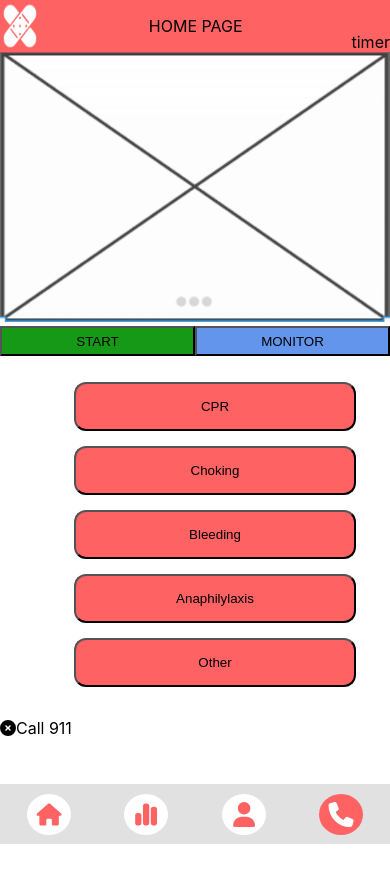
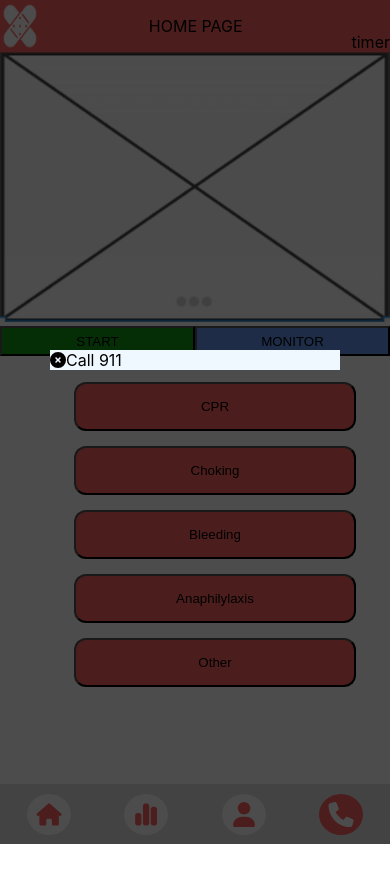
Before and after one commit to WesleyMatthee/kiss-react, a React (Create React App) app: page / in a window 390 px wide. Both pictures are taken after a click on the icon 341 px from the left and 814 px from the top of the page. Shown: the top 882 px of the page. Before the commit the page ends 844 px from the top, so only its background shows below. Built offline with nearby package versions, Linux system fonts and the light colour scheme.

Commit message:
Add portal div to index.html to render PhoneModal over the root.

```diff
--- a/public/index.html
+++ b/public/index.html
@@ -21,6 +21,7 @@
   <body>
 
     <div id="root"></div>
+    <div id="portal"></div>
 
   </body>
 </html>
--- /dev/null
+++ b/src/components/PhoneModal.css
@@ -0,0 +1,18 @@
+.phone-modal{
+  margin-top: 350px;
+  margin-left: 50px;
+  margin-right: 50px;
+  background-color: aliceblue;
+  padding: '50px';
+  z-index: 1000;
+}
+
+.dark-overlay{
+  position: fixed;
+  top: 0;
+  left: 0;
+  right: 0;
+  bottom: 0;
+  background-color: rgba(0, 0, 0, .7);
+  z-index: 1000;
+}
--- a/src/components/PhoneModal.jsx
+++ b/src/components/PhoneModal.jsx
@@ -1,16 +1,22 @@
 
 import { FontAwesomeIcon } from '@fortawesome/react-fontawesome'
 import { faCircleXmark } from '@fortawesome/free-solid-svg-icons'
-
+import  ReactDom  from 'react-dom';
+import './PhoneModal.css'
 
 export default function PhoneModal({ open, children, onClose }){
   if(!open) return null;
 
-  return(
-  <div>
-    <FontAwesomeIcon icon={faCircleXmark} onClick={onClose} className="close-modal"/>
-    {children}
-  </div>
+  return ReactDom.createPortal(
+    <>
+     <div className='dark-overlay'>
+      <div className='phone-modal' >
+        <FontAwesomeIcon icon={faCircleXmark} onClick={onClose} className="close-modal"/>
+        {children}
+      </div>
+     </div>
+    </>,
+    document.getElementById('portal')
   )
 
 }
--- a/src/components/footer.jsx
+++ b/src/components/footer.jsx
@@ -1,5 +1,6 @@
 
 import './footer.css'
+import './PhoneModal.css'
 import { FontAwesomeIcon } from '@fortawesome/react-fontawesome'
 import { faHouse } from '@fortawesome/free-solid-svg-icons'
 import { faUser } from '@fortawesome/free-solid-svg-icons'
@@ -24,7 +25,7 @@ export default function Footer(props){
          <FontAwesomeIcon icon={faPhone} onClick={ () => setIsOpen(true) } className="footer-phone"/>
        </div>
       </footer>
-        <div>
+        <div className='phone-modal'>
          <PhoneModal open={isOpen} onClose={() => setIsOpen(false)} >
             Call 911
          </PhoneModal>
```
